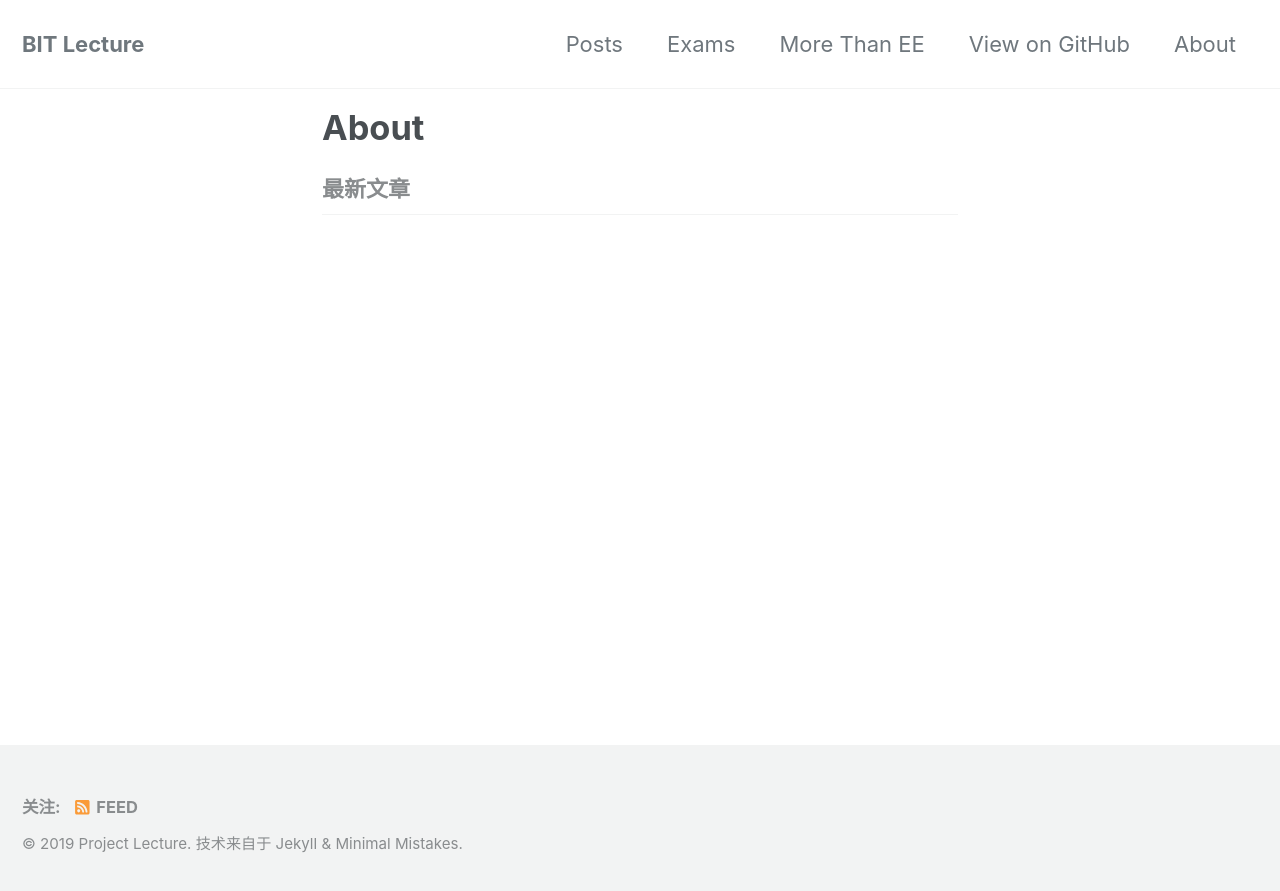
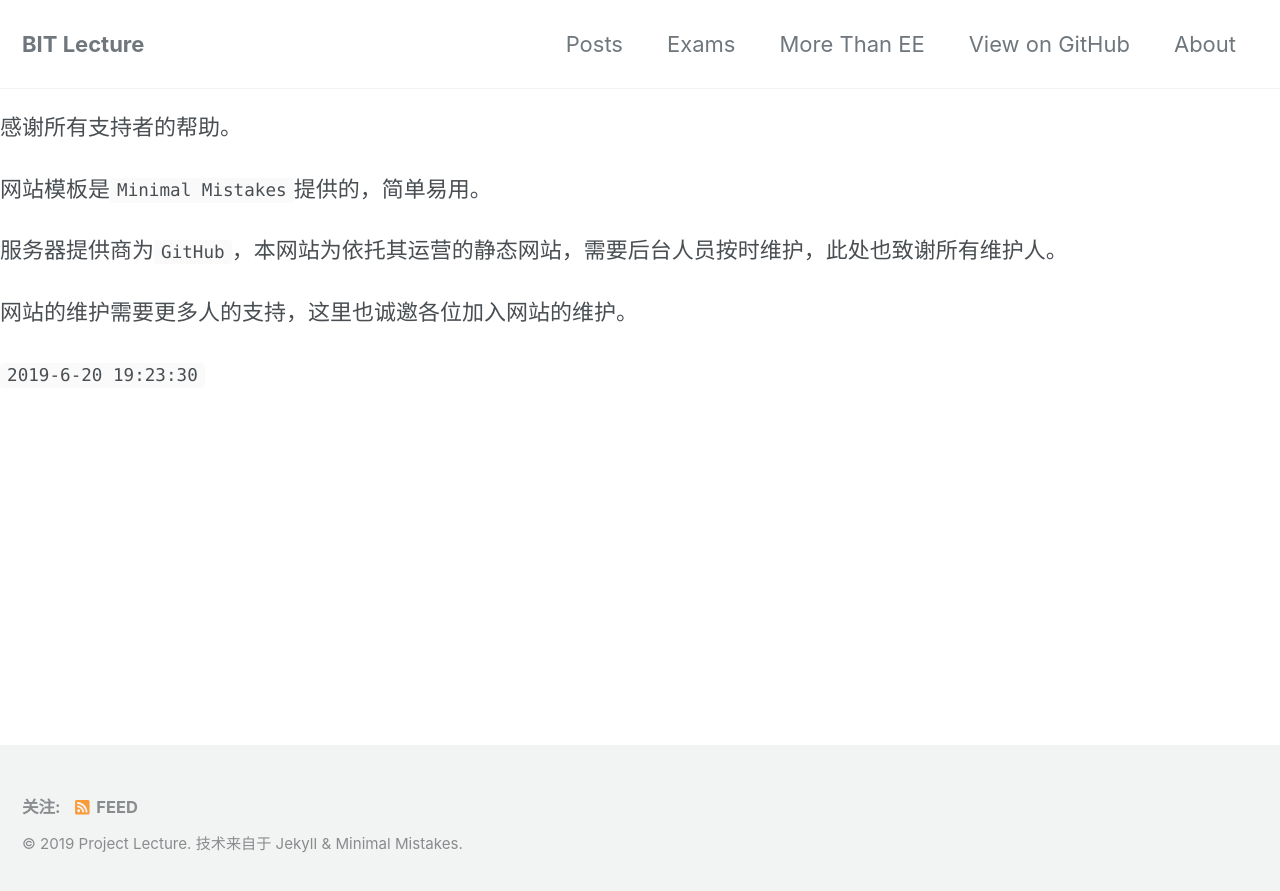
Before and after one commit to bitlecture/bitlecture.github.io, a Jekyll site: the page built from _pages/about.md, in a window 1280 px wide. Shown: the top 891 px of the page. Built offline with Jekyll 4.4.1, drawn with Linux system fonts in a browser that asks for light colours; cached includes are drawn as plain includes; nearby versions of some CDN libraries.

Commit message:
2019-6-20 19:35:15

```diff
--- a/_pages/about.md
+++ b/_pages/about.md
@@ -1,5 +1,16 @@
 ---
 title: "About"
-layout: home
+layout: default
 permalink: /about/
+author_profile: true
 ---
+
+感谢所有支持者的帮助。
+
+网站模板是`Minimal Mistakes`提供的，简单易用。
+
+服务器提供商为`GitHub`，本网站为依托其运营的静态网站，需要后台人员按时维护，此处也致谢所有维护人。
+
+网站的维护需要更多人的支持，这里也诚邀各位加入网站的维护。
+
+`2019-6-20 19:23:30`
```
Also changed, not shown: _pages/exams.md (+2 -1 lines).
